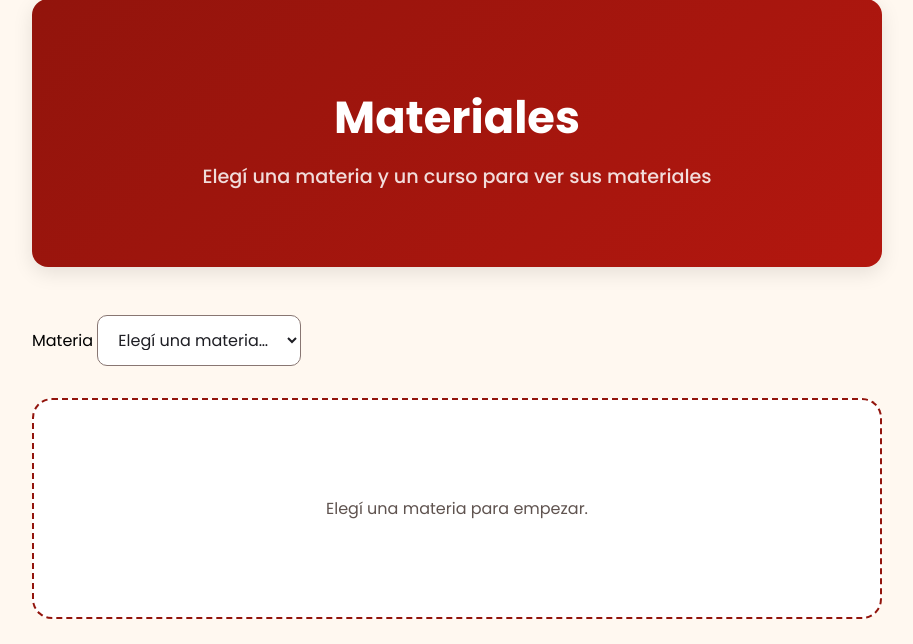
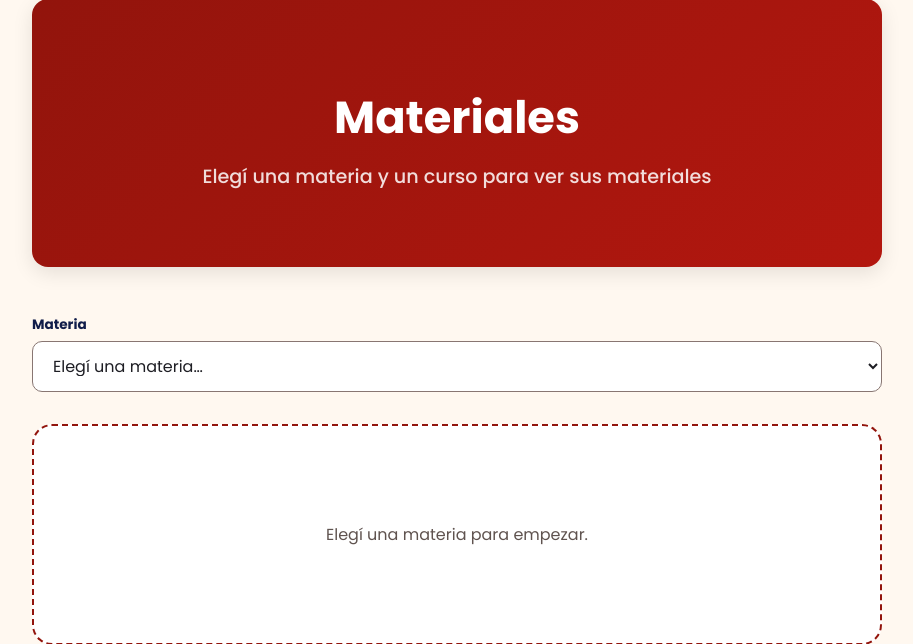
Before and after one commit to sabrisarmiento/Proyecto-Final-IDS-HolaMundo, a Flask app: template frontend/templates/materials.html in a window 1280 px wide. Shown: the part 139-783 px from the top of the page, without its empty margins (183-1096 px from the left). Run offline with Flask 3, Linux system fonts and the light colour scheme; the template is opened without the code that fills it, so the values that code supplies are empty.

Commit message:
feat(attendance) : validate QR code and flash generation feedback
- backend: validate QR code in create_attendance before registering attendance
- frontend: flash the QR generation result and render flashed messages
- styles: attendance flash banner and materials filter fields

```diff
--- a/frontend/routes/attendance.py
+++ b/frontend/routes/attendance.py
@@ -1,4 +1,4 @@
-from flask import Blueprint, render_template, request, redirect, url_for
+from flask import Blueprint, render_template, request, redirect, url_for, flash
 from services.attendance_frontend_service import attendance_get_all, generate_qr
 from services.subjects_service import get_subjects
 from services.courses_service import get_courses
@@ -46,5 +46,6 @@ def generate_qr_view():
     subject_id = request.form.get('subject')
     course_id = request.form.get('curso')
     class_id = request.form.get('id_clase')
-    generate_qr(class_id)
+    result = generate_qr(class_id)
+    flash(result.get("message", "No se pudieron generar los QR."))
     return redirect(url_for('attendance.attendance', subject=subject_id, curso=course_id, clase=class_id))
--- a/frontend/static/css/materials.css
+++ b/frontend/static/css/materials.css
@@ -294,3 +294,24 @@
     border-color: var(--color-3);
     box-shadow: 0 0 0 3px rgba(146, 20, 12, 0.12);
 }
+
+.materials-filters {
+    display: flex;
+    gap: 1rem;
+    flex-wrap: wrap;
+    margin-bottom: 2rem;
+}
+
+.material-field {
+    display: flex;
+    flex-direction: column;
+    gap: 0.4rem;
+    flex: 1;
+    min-width: 220px;
+}
+
+.material-field-label {
+    font-size: 0.85rem;
+    font-weight: 700;
+    color: var(--color-9);
+}
```
Also changed, not shown: backend/controllers/attendance_controller.py (+13 -0 lines), frontend/static/css/attendance.css (+11 -0 lines), frontend/templates/attendance.html (+11 -1 lines).
